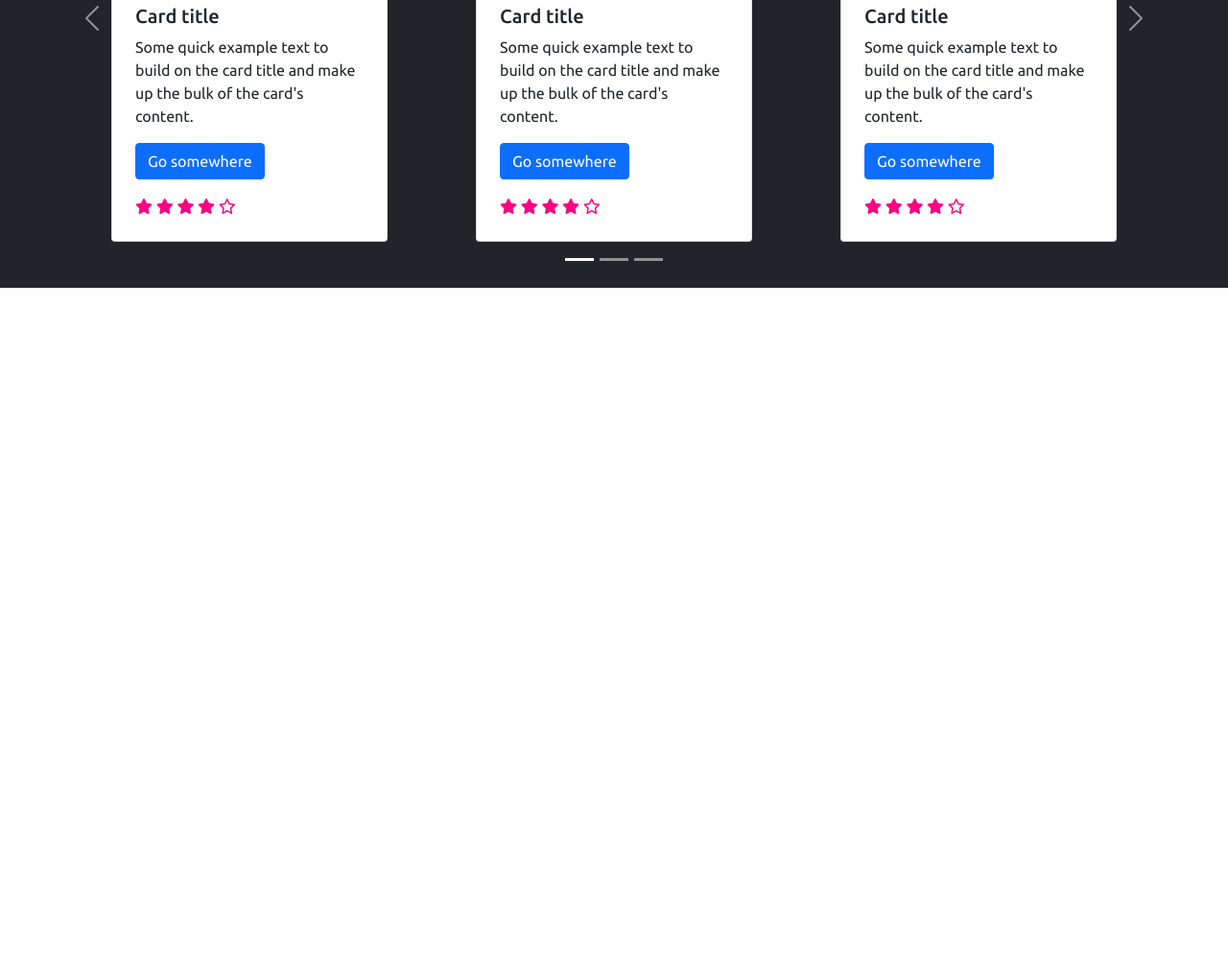
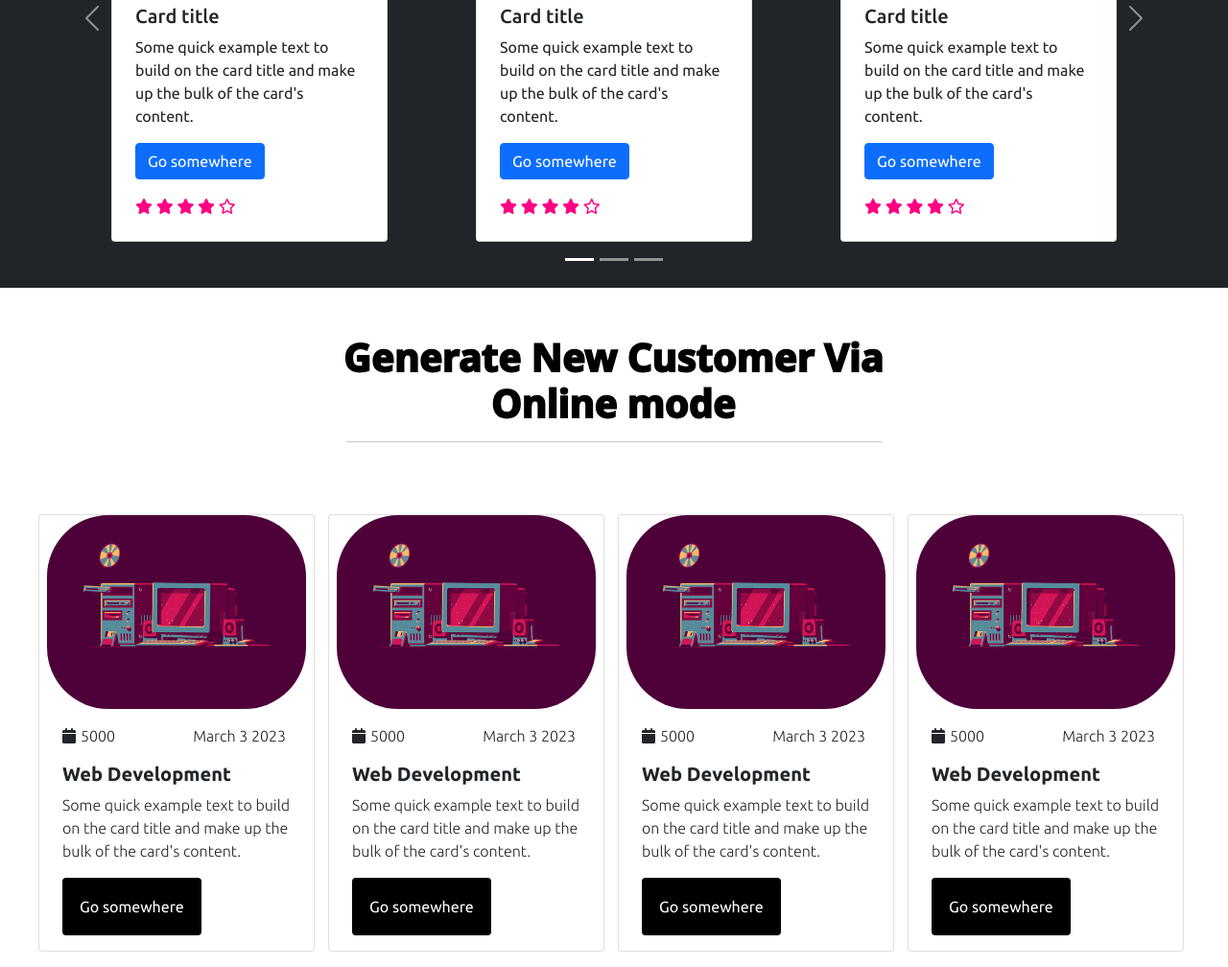
Before and after one commit to waizeshaikh123/bootstrap, a plain HTML site: page index.html in a window 1280 px wide. Shown: the part 3630-4638 px from the top of the page at 96% size. Before the commit the page ends 3930 px from the top, so only its background shows below. Drawn offline with nearby package versions, Linux system fonts and the light colour scheme; a web font is replaced by a local one.

Commit message:
bootstrap

```diff
--- a/index.html
+++ b/index.html
@@ -492,6 +492,107 @@
             </button>
         </div>
     </section>
+    <!-- online section end  -->
+
+    <!-- Our Experts -->
+
+    <section class="our-experts">
+        <div class="container common-title pt-5">
+            <h1 class=" mx-auto text-center fw-bolder text-h2">Generate New Customer Via <br> Online mode </h1>
+            <hr class="w-50 mx-auto">
+        </div>
+
+        <div class="container-fluid pb-3 px-5">
+            <div class="row">
+                <div class="col-12 col-lg-3 col-md-6 g-2 ">
+                    <div class="card px-2" style="width: 18rem;">
+                        <img src="images/computer.gif" class="card-img-top" alt="computer">
+                        <div class="card-body">
+                            <div class="options d-flex justify-content-between ">
+                                <div class="same">
+                                    <i class="fa-solid fa-calendar"></i>
+                                    <p class="float-end fw-lighter">5000</p>
+                                </div>
+                                <div class="same">
+                                    <p class="fw-lighter">March 3 2023</p>
+                                </div>
+                            </div>
+                            <h5 class="card-title fw-bolder">Web Development</h5>
+                            <p class="card-text fw-lighter">Some quick example text to build on the card title and make
+                                up the bulk
+                                of the card's content.</p>
+                            <a href="#" class="btn btn-primary button-card">Go somewhere</a>
+                        </div>
+                    </div>
+                </div>
+                <div class="col-12 col-lg-3 col-md-6 g-2">
+                    <div class="card px-2" style="width: 18rem;">
+                        <img src="images/computer.gif" class="card-img-top" alt="computer">
+                        <div class="card-body">
+                            <div class="options d-flex justify-content-between ">
+                                <div class="same">
+                                    <i class="fa-solid fa-calendar"></i>
+                                    <p class="float-end fw-lighter">5000</p>
+                                </div>
+                                <div class="same">
+                                    <p class="fw-lighter">March 3 2023</p>
+                                </div>
+                            </div>
+                            <h5 class="card-title fw-bolder">Web Development</h5>
+                            <p class="card-text fw-lighter">Some quick example text to build on the card title and make
+                                up the bulk
+                                of the card's content.</p>
+                            <a href="#" class="btn btn-primary button-card">Go somewhere</a>
+                        </div>
+                    </div>
+                </div>
+                <div class="col-12 col-lg-3 col-md-6 g-2">
+                    <div class="card px-2" style="width: 18rem;">
+                        <img src="images/computer.gif" class="card-img-top" alt="computer">
+                        <div class="card-body">
+                            <div class="options d-flex justify-content-between ">
+                                <div class="same">
+                                    <i class="fa-solid fa-calendar"></i>
+                                    <p class="float-end fw-lighter">5000</p>
+                                </div>
+                                <div class="same">
+                                    <p class="fw-lighter">March 3 2023</p>
+                                </div>
+                            </div>
+                            <h5 class="card-title fw-bolder">Web Development</h5>
+                            <p class="card-text fw-lighter">Some quick example text to build on the card title and make
+                                up the bulk
+                                of the card's content.</p>
+                            <a href="#" class="btn btn-primary button-card">Go somewhere</a>
+                        </div>
+                    </div>
+                </div>
+                <div class="col-12 col-lg-3 col-md-6 g-2">
+                    <div class="card px-2" style="width: 18rem;">
+                        <img src="images/computer.gif" class="card-img-top" alt="computer">
+                        <div class="card-body">
+                            <div class="options d-flex justify-content-between ">
+                                <div class="same">
+                                    <i class="fa-solid fa-calendar"></i>
+                                    <p class="float-end fw-lighter">5000</p>
+                                </div>
+                                <div class="same">
+                                    <p class="fw-lighter">March 3 2023</p>
+                                </div>
+                            </div>
+                            <h5 class="card-title fw-bolder">Web Development</h5>
+                            <p class="card-text fw-lighter">Some quick example text to build on the card title and make
+                                up the bulk
+                                of the card's content.</p>
+                            <a href="#" class="btn btn-primary button-card">Go somewhere</a>
+                        </div>
+                    </div>
+                </div>
+            </div>
+        </div>
+    </section>
+
+    <!-- Our Experts end -->
 
     <!-- Service End -->
     <script src="https://cdnjs.cloudflare.com/ajax/libs/popper.js/2.9.2/umd/popper.min.js"></script>
--- a/style.css
+++ b/style.css
@@ -129,7 +129,16 @@ a{
 }
 .card:hover{
     background: var(--light-black);
+    color: var(--white);
 }
 .carousel-indicators {
     bottom: -10%;
 }
+.same p{
+    padding: 0 5px;
+}
+.button-card{
+    padding: 18px;
+    background: var(--black);
+    border: none;
+}
```
Also changed, not shown: images/computer.gif (added).
